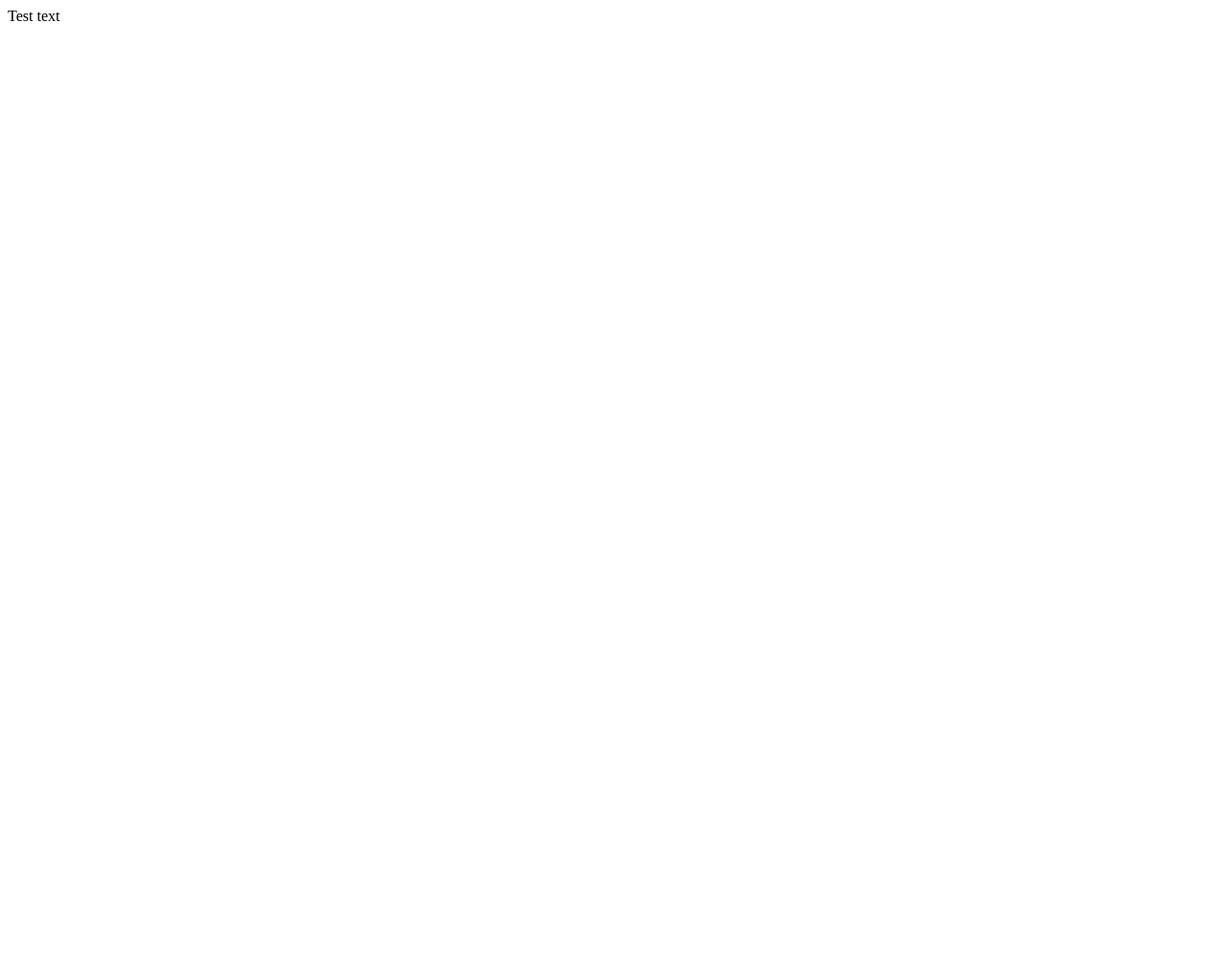
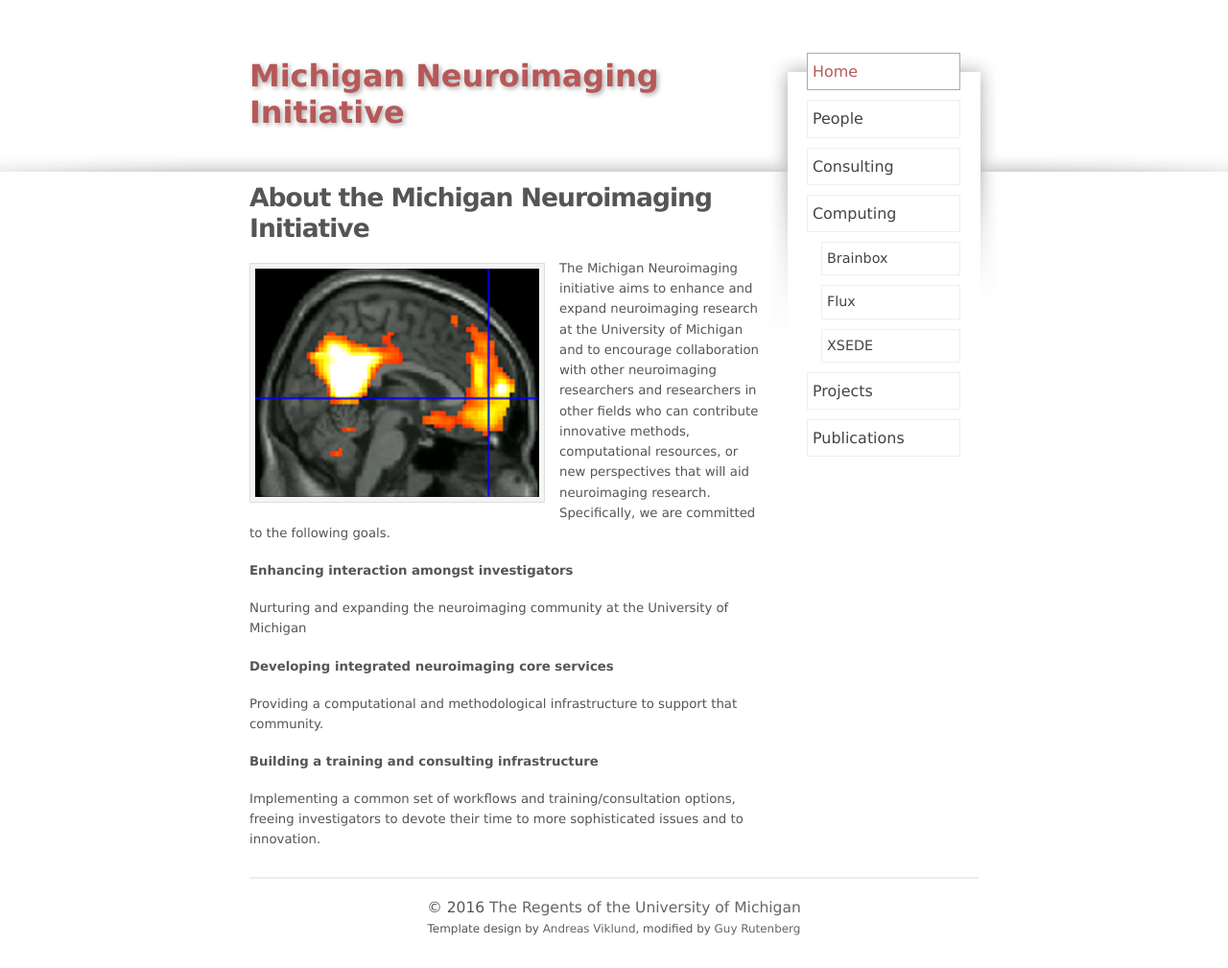
Before and after one commit to michigan-nii/michigan-nii.github.io, a plain HTML site: page index.html in a window 1280 px wide. Shown: the whole page at 96% size. Before the commit the page ends 800 px from the top, so only its background shows below. Drawn offline with Linux system fonts and the light colour scheme.

Commit message:
First draft

```diff
--- /dev/null
+++ b/index-reversed.html
@@ -0,0 +1,49 @@
+<!DOCTYPE html PUBLIC "-//W3C//DTD XHTML 1.0 Strict//EN" "http://www.w3.org/TR/xhtml1/DTD/xhtml1-strict.dtd">
+<html xmlns="http://www.w3.org/1999/xhtml" xml:lang="en" lang="en">
+<head>
+  <meta http-equiv="content-type" content="text/html; charset=utf-8" />
+  <meta name="description" content="Your description goes here" />
+  <meta name="keywords" content="your,keywords,goes,here" />
+  <meta name="author" content="Your Name" />
+  <link rel="stylesheet" type="text/css" href="variant-whitespace.css" media="all" />
+  <title>Variant Whitespace</title>
+</head>
+
+<body class="reversed">
+<div id="wrap">
+	<div id="header">
+		<h1><a href="#">Variant Whitespace</a></h1>
+		<p>a free website template from andreasviklund.com</p>
+	</div>
+
+	<div id="content">
+		<h2>Created on a snowy day...</h2>
+		<img class="alignleft border" src="img/sample.jpg" height="240" width="240" alt="Example content image using the class .alignleft" />
+		<p>This is Variant Whitespace. It is a plain 2-column layout, narrow and bright with only 35 lines of CSS. It should be simple to work with while still presenting the content in a way that looks well.</p>
+		<p>I kindly ask that you leave the credit text and link (the one that says "Template design by Andreas Viklund" in the footer) since that is a nice way of supporting my template design work. But it is no requirement, just a request. Do what works best for you.</p>
+
+		<h3>More resources...</h3>
+		<p>If you don't find this template useful, there are plenty of other templates to look at in the <a href="http://andreasviklund.com/templates/">free templates gallery</a> on andreasviklund.com. There is also a <a href="http://andreasviklund.com/blog/">blog</a> with tips and tutorials related to web design and website templates, and a <a href="http://andreasviklund.com/forum/">support forum</a> where you can get help if needed. Good luck with your new site design!</p>
+	</div>
+
+	<div id="sidebar">
+		<ul>
+			<li><a href="index.html">Right sidebar</a></li>
+			<li><a class="current" href="index-reversed.html">Left sidebar</a></li>
+			<li><a href="#">Subpages</a>
+				<ul>
+					<li><a href="#">Subpage 1</a></li>
+					<li><a href="#">Subpage 2</a></li>
+					<li><a href="#">Subpage 3</a></li>
+				</ul></li>
+			<li><a href="#">Last page</a></li>
+		</ul>
+	</div>
+
+	<div id="footer">
+		<p><span>&copy; 2011 <a href="#">Your Name</a></span><br />
+		Template design by <a href="http://andreasviklund.com/">Andreas Viklund</a>, modified by <a href="http://www.guyrutenberg.com/">Guy Rutenberg</a></p>
+	</div>
+</div>
+</body>
+</html>
--- a/index.html
+++ b/index.html
@@ -1 +1,71 @@
-Test text
+<!DOCTYPE html PUBLIC "-//W3C//DTD XHTML 1.0 Strict//EN" "http://www.w3.org/TR/xhtml1/DTD/xhtml1-strict.dtd">
+<html xmlns="http://www.w3.org/1999/xhtml" xml:lang="en" lang="en">
+<head>
+  <meta http-equiv="content-type" content="text/html; charset=utf-8" />
+  <meta name="description" content="Your description goes here" />
+  <meta name="keywords" content="your,keywords,goes,here" />
+  <meta name="author" content="Your Name" />
+  <link rel="stylesheet" type="text/css" href="variant-whitespace.css" media="all" />
+  <title>Variant Whitespace</title>
+</head>
+
+<body>
+<div id="wrap">
+    <div id="header">
+        <h1><a href="#">Michigan Neuroimaging Initiative</a></h1>
+    </div>
+
+    <div id="content">
+    <h2>About the Michigan Neuroimaging Initiative</h2>
+    <img class="alignleft border" src="img/PTSD_mindfulness_brain.png" alt="Example content image using the class .alignleft" />
+
+    <p>The Michigan Neuroimaging initiative aims to enhance and expand
+    neuroimaging research at the University of Michigan and to encourage
+    collaboration with other neuroimaging researchers and researchers in
+    other fields who can contribute innovative methods, computational
+    resources, or new perspectives that will aid neuroimaging research.
+    Specifically, we are committed to the following goals.</p>
+
+    <h4>Enhancing interaction amongst investigators</h4>
+
+    <p>Nurturing and expanding the neuroimaging community at the University
+    of Michigan</p>
+
+    <h4>Developing integrated neuroimaging core services</h4>
+
+    <p>Providing a computational and methodological infrastructure to
+    support that community.</p>
+
+    <h4>Building a training and consulting infrastructure</h4>
+
+    <p>Implementing a common set of workflows and training/consultation
+    options, freeing investigators to devote their time to more
+    sophisticated issues and to innovation.</p>
+
+    <!-- end content div -->
+    </div>
+
+    <div id="sidebar">
+        <ul>
+            <li><a class="current" href="index.html">Home</a></li>
+            <li><a href="#">People</a>
+            <li><a href="#">Consulting</a>
+            <li><a href="#">Computing</a>
+                <ul>
+                    <li><a href="#">Brainbox</a></li>
+                    <li><a href="#">Flux</a></li>
+                    <li><a href="#">XSEDE</a></li>
+                </ul></li>
+            <li><a href="#">Projects</a></li>
+            <li><a href="#">Publications</a></li>
+        </ul>
+    </div>
+
+    <div id="footer">
+        <p><span>&copy; 2016 <a href="#">The Regents of the University of Michigan</a></span><br />
+        Template design by <a href="http://andreasviklund.com/">Andreas Viklund</a>,
+        modified by <a href="http://www.guyrutenberg.com/">Guy Rutenberg</a></p>
+    </div>
+</div>
+</body>
+</html>
--- /dev/null
+++ b/variant-whitespace.css
@@ -0,0 +1,52 @@
+/*
+Original design: Variant Whitespace (v1.5 - Jan 17, 2011) - A free xhtml/css website template by Andreas Viklund.
+For more information, see http://andreasviklund.com/templates/variant-whitespace/
+Modified by: Guy Rutenberg - http://www.guyrutenberg.com/
+*/
+
+/* Main layout and header */
+body {background:#fff url(img/bg.jpg) top center no-repeat; color:#3a3a3a; font:83% Helvitica,Verdana,Arial,sans-serif; line-height:1.6em; margin:0 auto; padding:0;}
+#wrap {color:#555; margin:0 auto; padding:0; width:760px;}
+#header {color:#b75858; height:180px; margin:0 0 10px; padding:0;}
+#header h1 {font-size:2.4em; font-weight:100; width:540px; line-height:1.2em; margin:0 0 15px 0px; padding:60px 0 10px;}
+#header h1 a,#header h1 a:hover {font-weight:700; padding:0; text-decoration:none; text-shadow:#aaa 2px 2px 5px;}
+#header p {font-size:1.6em; margin:0 0 20px 0px; width:540px; padding:0 0 0 3px; color:#555; text-shadow:#aaa 2px 2px 5px;}
+
+/* Right sidebar and menu */
+#sidebar {float:right; margin:-135px 19px 5px 10px; padding:0; width:160px;}
+#sidebar ul {list-style:none; margin:0 0 18px; padding:0; width:160px;}
+#sidebar ul li {display:inline; padding:0; width:150px;}
+#sidebar ul li a {background-color:#fff; border:1px solid #eee; color:#444; float:left; font-size:1.2em; margin-bottom:10px; padding:8px 1px 8px 5px; text-decoration:none; width:152px;}
+#sidebar ul li a:hover, #sidebar ul li a.current {background-color:#fff; border:1px solid #aaa; color:#b75858;}
+#sidebar ul ul {font-size:0.9em; margin:0 0 0 15px; padding:0 0 10px 0; width:147px;}
+#sidebar ul ul a {padding:6px 1px 6px 5px; width:137px;}
+
+/* Main content */
+#content {float:left; width:540px; margin:-10px 0px 10px 0px; padding:0; text-align:left;}
+#content h2 {clear:left; font-size:2em; line-height:1.2em; letter-spacing:-1px; margin:10px 0 15px; padding:0;}
+#content h3 {clear:left; font-size:1.5em; margin:10px 0 10px; padding:0;}
+
+/* Footer */
+#footer {clear:both; font-size:0.9em; color:#555; margin:10px auto; border-top:2px solid #eee; padding:0; text-align:center; width:760px;}
+#footer p {margin:0 auto; padding:20px 0 20px;}
+#footer a {color:#666; font-weight:400; text-decoration:none;}
+#footer a:hover {text-decoration:underline;}
+#footer span {font-size:1.3em;}
+
+/* HTML tags */
+a {color:#b75858; font-weight:400;}
+a:hover {color:#872828;}
+a img {border:0;}
+p {margin:0 0 18px;}
+img {max-width:610px;}
+img.alignleft {display:inline; float:left; margin:5px 15px 5px 0;}
+img.alignright {float:right; margin:5px 0 5px 15px;}
+img.aligncenter {display:block; margin:10px auto;}
+img.border {background:#f4f4f4; border:1px solid #ddd; padding:5px;}
+
+/* Mirrored through body class="reversed" */
+body.reversed {background:#fff url(img/bg-reversed.jpg) top center no-repeat;}
+body.reversed #header {padding-left:220px;}
+body.reversed #sidebar {float:left; margin:-135px 20px 5px 19px; width:160px;}
+body.reversed #content {float:right; margin:-10px 0px 10px 0px; width:540px;}
+body.reversed #content h2, body.reversed #content h3 {clear:none;}
```
Also changed, not shown: img/PTSD_mindfulness_brain.png (added), img/bg-reversed.jpg (added), img/bg.jpg (added), img/sample.jpg (added).
